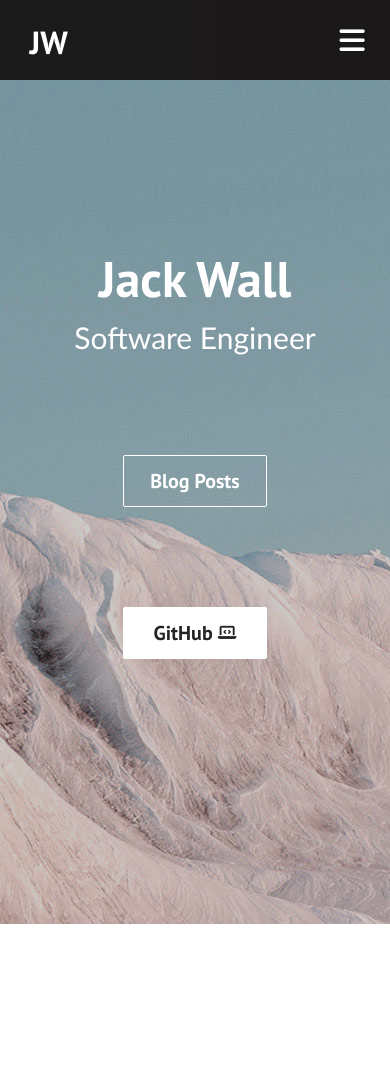
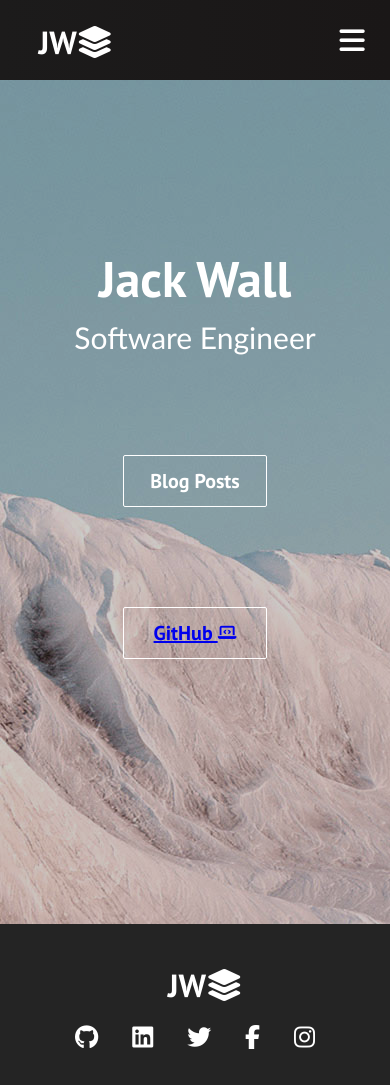
Before and after one commit to xJWzZ/react-personal-website-1, a React (Create React App) app: page / in a window 390 px wide. Before the commit the page ends 924 px from the top, so only its background shows below. Built offline with nearby package versions, Linux system fonts and the light colour scheme.

Commit message:
Add Footer. Add Social Media Links. Connect Links. Change some UI presentation.

```diff
--- a/src/Components/Button.js
+++ b/src/Components/Button.js
@@ -11,7 +11,7 @@ export const Button = ({children, type, onClick, buttonStyle, buttonSize}) => {
     const checkButtonSize = SIZES.includes(buttonSize) ? buttonSize : SIZES[0];
 
     return (
-        <Link to='/sign-up' className='btn-mobile'>
+        <Link className='btn-mobile'>
             <button
             className={`btn ${checkButtonStyle} ${checkButtonSize}`}
             onClick={onClick}
--- /dev/null
+++ b/src/Components/Footer.css
@@ -0,0 +1,163 @@
+.footer-container {
+    background-color: #242424;
+    padding: 0rem 0 2rem 0;
+    display: flex;
+    flex-direction: column;
+    justify-content: center;
+    align-items: center;
+  }
+
+  .footer-subscription {
+    display: flex;
+    flex-direction: column;
+    justify-content: center;
+    align-items: center;
+    text-align: center;
+
+    margin-bottom: 24px;
+    padding: 24px;
+    color: #fff;
+  }
+
+  .footer-subscription > p {
+    font-family: 'Trebuchet MS', 'Lucida Sans Unicode', 'Lucida Grande',
+      'Lucida Sans', Arial, sans-serif;
+  }
+
+  .footer-subscription-heading {
+    margin-bottom: 24px;
+    font-size: 24px;
+  }
+
+  .footer-subscription-text {
+    margin-bottom: 24px;
+    font-size: 20px;
+  }
+
+  .footer-input {
+    padding: 8px 20px;
+    border-radius: 2px;
+    margin-right: 10px;
+    outline: none;
+    border: none;
+    font-size: 18px;
+    margin-bottom: 16px;
+    border: 1px solid #fff;
+  }
+
+  .footer-links {
+    width: 100%;
+    max-width: 1000px;
+    display: flex;
+    justify-content: center;
+  }
+
+  .footer-link-wrapper {
+    display: flex;
+  }
+
+  .footer-link-items {
+    display: flex;
+    flex-direction: column;
+    align-items: flex-start;
+    margin: 16px;
+    text-align: left;
+    width: 160px;
+    box-sizing: border-box;
+  }
+
+  .footer-link-items h2 {
+    margin-bottom: 16px;
+  }
+
+  .footer-link-items > h2 {
+    color: #fff;
+  }
+
+  .footer-link-items a {
+    color: #fff;
+    text-decoration: none;
+    margin-bottom: 0.5rem;
+  }
+
+  .footer-link-items a:hover {
+    color: #e9e9e9;
+    transition: 0.3s ease-out;
+  }
+
+  .footer-email-form h2 {
+    margin-bottom: 2rem;
+  }
+
+  .footer-input::placeholder {
+    color: #b1b1b1;
+  }
+
+  /* Social Icons */
+  .social-icon-link {
+    color: #fff;
+    font-size: 24px;
+  }
+
+  .social-media {
+    max-width: 1000px;
+    width: 100%;
+  }
+
+  .social-media-wrap {
+    display: flex;
+    justify-content: space-between;
+    align-items: center;
+    width: 90%;
+    max-width: 1000px;
+    margin: 40px auto 0 auto;
+  }
+
+  .social-icons {
+    display: flex;
+    justify-content: space-between;
+    align-items: center;
+    width: 240px;
+  }
+
+  .social-logo {
+    color: #fff;
+    justify-self: start;
+    margin-left: 20px;
+    cursor: pointer;
+    text-decoration: none;
+    font-size: 2rem;
+    display: flex;
+    align-items: center;
+    margin-bottom: 16px;
+  }
+
+  .website-rights {
+    color: #fff;
+    margin-bottom: 16px;
+  }
+
+  @media screen and (max-width: 820px) {
+    .footer-links {
+      padding-top: 2rem;
+    }
+
+    .footer-input {
+      width: 100%;
+    }
+
+    .btn {
+      width: 100%;
+    }
+
+    .footer-link-wrapper {
+      flex-direction: column;
+    }
+
+    .social-media-wrap {
+      flex-direction: column;
+    }
+  }
+
+  @media screen and (max-width: 768px) {
+  }
--- /dev/null
+++ b/src/Components/Footer.js
@@ -0,0 +1,62 @@
+import React from 'react'
+import '../App.css'
+import './Footer.css'
+import './HeroSection.css'
+import { Link } from 'react-router-dom'
+
+function Footer() {
+  return (
+    <div className="footer-container">
+        {/* <div className="footer-links">
+            <div className="footer-link-wrapper">
+                <div className="footer-link-items">
+                    <h2>Contact</h2>
+                    <p>LinkedIn: <a href='https://www.linkedin.com/in/jack-wall-2ab4b6158/'>Jack Wall</a></p>
+                    <p>Twitter: _____________</p>
+                </div>
+            </div>
+        </div> */}
+        <section className="social-media">
+            <div className="social-media-wrap">
+                <div className="footer-logo">
+                    <Link to="/" className="social-logo">JW <i className="fa-solid fa-layer-group"/></Link>
+                </div>
+                <div className="social-icons">
+                <Link className="social-icon-link Github"
+                    to="https://github.com/xJWzZ/react-personal-website-1"
+                    target='_blank'
+                    area-label='Github'>
+                        <i class="fa-brands fa-github"></i>
+                    </Link>
+                    <Link className="social-icon-link LinkedIn"
+                    to="https://www.linkedin.com/in/jack-wall-2ab4b6158/"
+                    target='_blank'
+                    area-label='LinkedIn'>
+                        <i className="fab fa-linkedin"></i>
+                    </Link>
+                    <Link className="social-icon-link twitter"
+                    to="/"
+                    target='_blank'
+                    area-label='twitter'>
+                        <i className="fab fa-twitter"></i>
+                    </Link>
+                    <Link className="social-icon-link facebook"
+                    to="https://www.facebook.com/jack.wall.7731/"
+                    target='_blank'
+                    area-label='Facebook'>
+                        <i className="fab fa-facebook-f"></i>
+                    </Link>
+                    <Link className="social-icon-link instagram"
+                    to="https://www.instagram.com/jackwally97/"
+                    target='_blank'
+                    area-label='Instagram'>
+                        <i className="fab fa-instagram"></i>
+                    </Link>
+                </div>
+            </div>
+        </section>
+    </div>
+  )
+}
+
+export default Footer
--- a/src/Components/HeroSection.js
+++ b/src/Components/HeroSection.js
@@ -3,6 +3,7 @@ import { Button } from './Button'
 import './HeroSection.css'
 import '../App.css'
 import background from "../images/img29.jpg"
+import { Link } from 'react-router-dom'
 
 function HeroSection() {
   return (
@@ -14,8 +15,11 @@ function HeroSection() {
         <div>
             <Button className="btn" buttonStyle='btn--outline'
             buttonSize='btn--large'>Blog Posts</Button>
-            <Button className="btn" buttonStyle='btn--primary'
-            buttonSize='btn--large'>GitHub <i class="fa-solid fa-laptop-code fa-xs"></i></Button>
+            <Button className="btn-github" buttonStyle='btn--outline'
+            buttonSize='btn--large'
+            >
+                <Link to='https://github.com/xJWzZ/react-personal-website-1'>GitHub <i class="fa-solid fa-laptop-code fa-xs"></i></Link>
+            </Button>
         </div>
     </div>
   )
--- a/src/Components/Navbar.js
+++ b/src/Components/Navbar.js
@@ -30,7 +30,7 @@ function Navbar() {
             <nav className="navbar">
                 <div className="navbar-container">
                     <Link to="/" className="navbar-logo" onClick={closeMobileMenu}>
-                        JW
+                        JW <i className="fa-solid fa-layer-group"/>
                     </Link>
                     <div className="menu-icon" onClick={handleClick}>
                         <i className={click ? 'fas fa-times' : 'fas fa-bars'}/>
--- a/src/Pages/Home.js
+++ b/src/Pages/Home.js
@@ -1,12 +1,14 @@
 import { Router, Routes } from 'react-router-dom'
 import '../App.css'
 import HeroSection from '../Components/HeroSection'
-import Navbar from '../Components/Navbar'
+// import Navbar from '../Components/Navbar'
+import Footer from '../Components/Footer'
 
 function Home() {
     return (
         <>
             <HeroSection></HeroSection>
+            <Footer></Footer>
         </>
     )
 }
```
